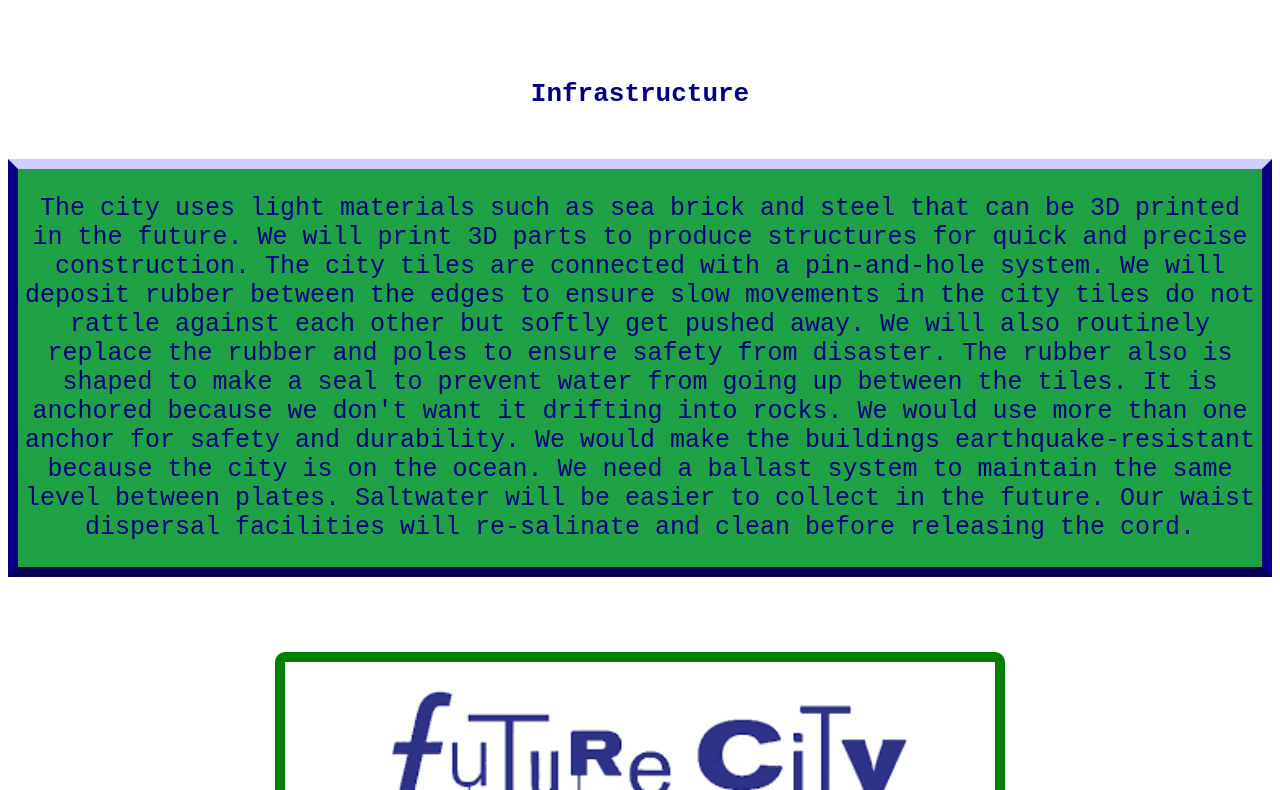
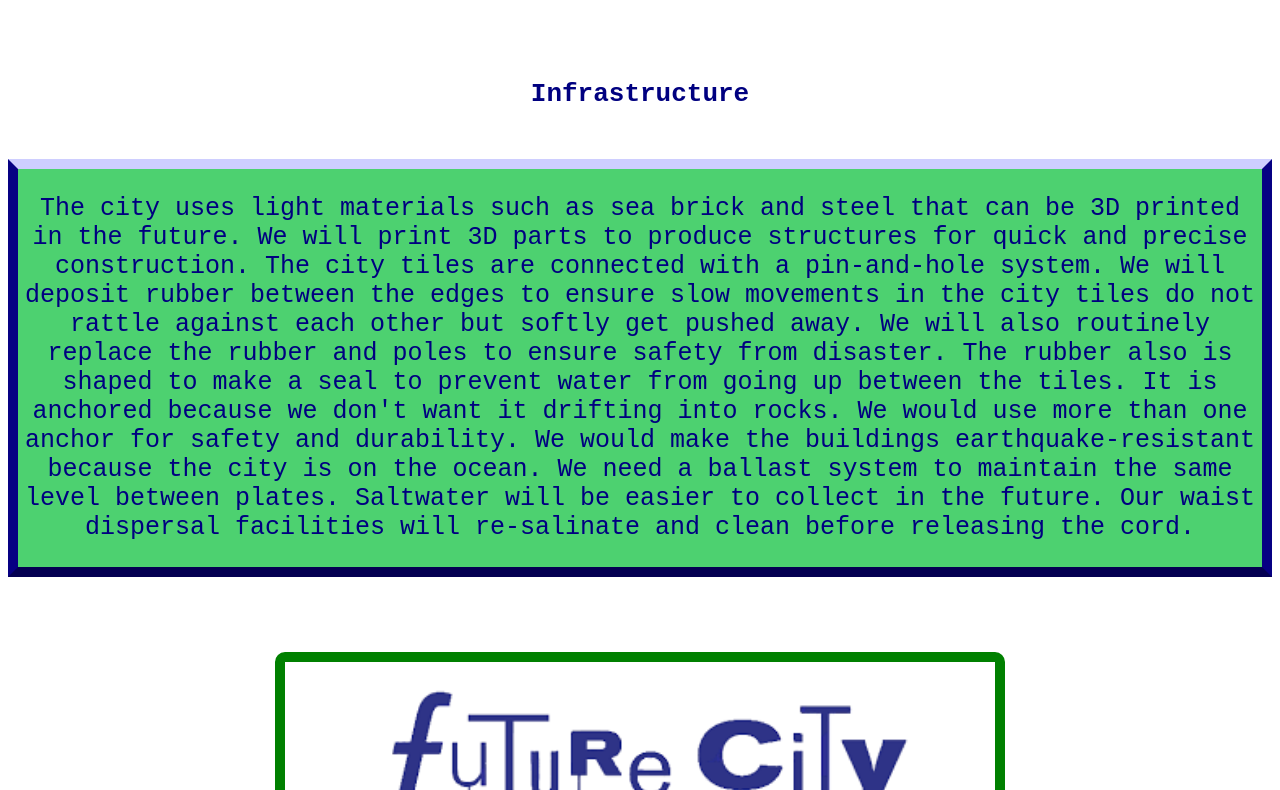
Before and after one commit to darksabermaster/future_city_website_infrastructure, a plain HTML site: page index.html in a window 1280 px wide. Shown: the part 128-918 px from the top of the page. Drawn offline with Linux system fonts and the light colour scheme.

Commit message:
AAAAAAAAAAAAAAAAAAAAAAAAAAAAAAAAAAAAAAAAAAAAAAA

```diff
--- a/help.css
+++ b/help.css
@@ -39,7 +39,7 @@ border-top-color: #CECEFF;
 border-bottom-color: #040052;
 border-left-color: #070083;
 border-right-color: #070083;
-background-color: #1fa146;
+background-color: #4dd170;
 }
 
 h1{
```
